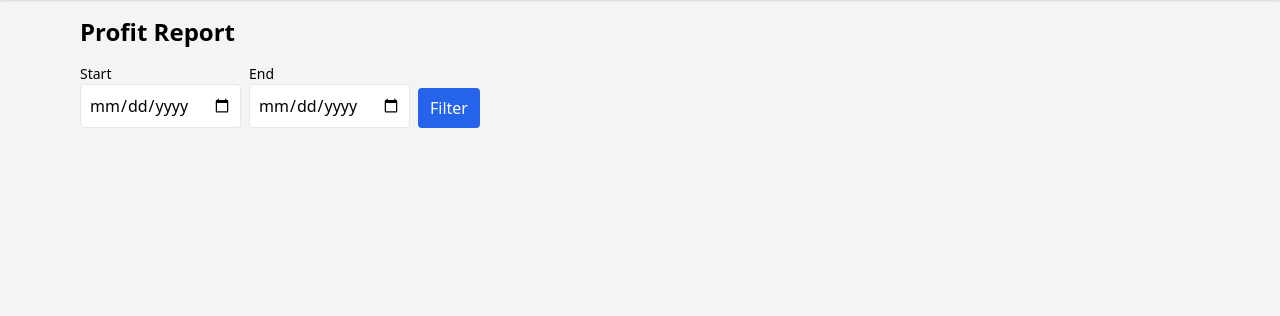
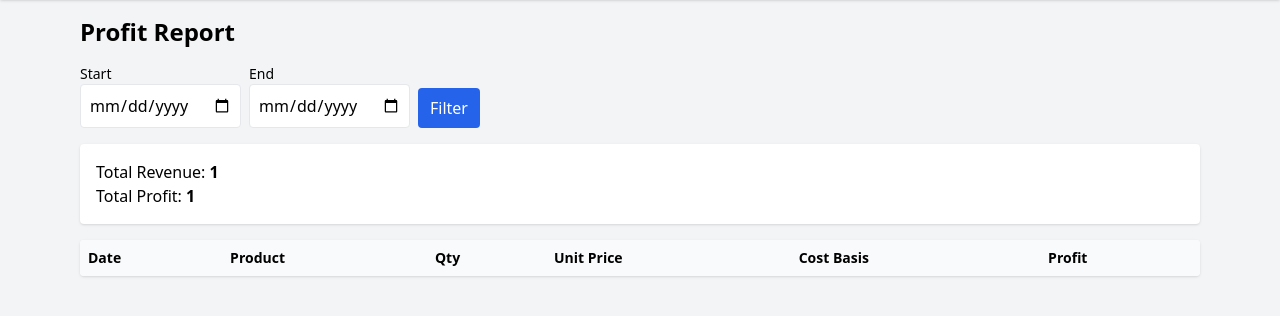
Before and after one commit to Mukhtarrahimi/-Warehouse-Management-System, a Django app: template templates/reposts/profit.html in a window 1280 px wide. Shown: the part 52-368 px from the top of the page. Run offline with Django 5.2, Linux system fonts and the light colour scheme; the template is opened without the code that fills it: most values are stand-ins (such as "Sample title", 1, 10 or a date in 2020); lists and menus that the app fills with data are empty; parts of the project's set-up code (start-up, migrations or seed data) failed here and were passed over; some libraries are stand-ins or nearby versions.

Commit message:
reposts -> profits.html code update

```diff
--- a/templates/reposts/profit.html
+++ b/templates/reposts/profit.html
@@ -13,5 +13,15 @@
   </div>
   <button class="bg-blue-600 text-white px-3 py-2 rounded">Filter</button>
 </form>
+<div class="bg-white p-4 rounded shadow mb-4">
+  <div>Total Revenue: <strong>{{ total_revenue }}</strong></div>
+  <div>Total Profit: <strong>{{ total_profit }}</strong></div>
+</div>
+<div class="bg-white rounded shadow overflow-x-auto">
+  <table class="min-w-full text-sm">
+    <thead class="bg-gray-50"><tr><th class="text-left p-2">Date</th><th class="text-left p-2">Product</th><th class="text-left p-2">Qty</th><th class="text-left p-2">Unit Price</th><th class="text-left p-2">Cost Basis</th><th class="text-left p-2">Profit</th></tr></thead>
+
+  </table>
+</div>
 
 {% endblock %}
```
